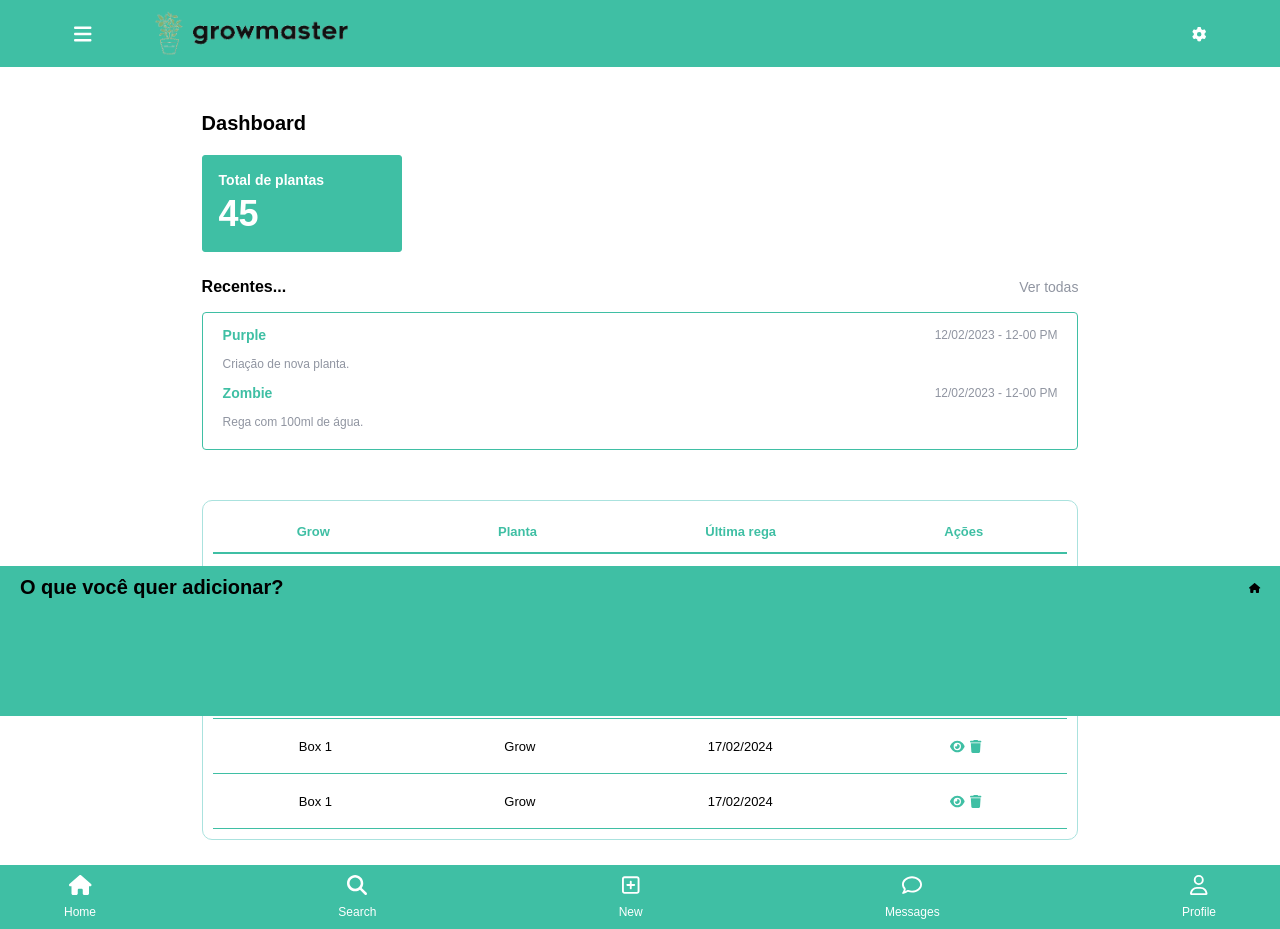
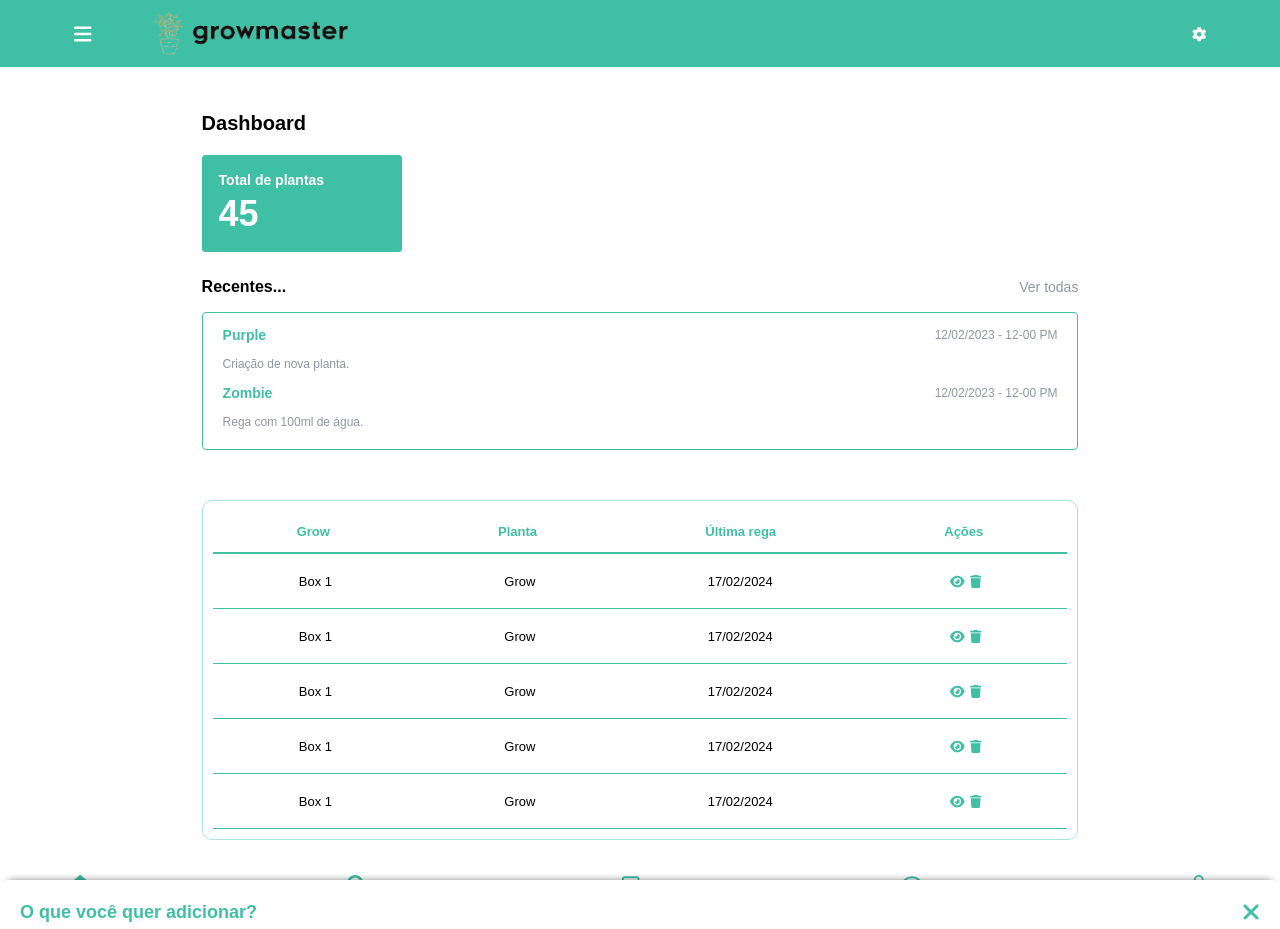
Before and after one commit to brunohenrique2002/growMaster, a Vue app: page /dashboard in a window 1280 px wide. Built offline with nearby package versions, Linux system fonts and the light colour scheme.

Commit message:
feat: adding bottom modal

```diff
--- a/src/components/molecules/MolBottomModal.vue
+++ b/src/components/molecules/MolBottomModal.vue
@@ -1,34 +1,128 @@
 <template>
-    <div class="modal">
-        <div class="modal__header">
-            <h1>O que você quer adicionar?</h1>
-            <AtIcons :icon="['fas', 'house']" />
+    <div class="background" :class="{ active: modalStore.isActiveModal }"></div>
+    <div class="modal" :class="{ active: modalStore.isActiveModal }">
+        <div class="modal__container">
+            <div class="modal__header">
+                <h1 class="modal__title">O que você quer adicionar?</h1>
+                <AtIcons class="modal__close" :icon="['fas', 'xmark']" @click="toggleModal" />
+            </div>
+            <div class="modal__content">
+                <div class="modal__items" v-for="(icon, index) in icons" :key="index">
+                    <AtIcons class="modal__icon" :icon="icon.icon" />
+                    <p class="modal__text-add">{{ icon.text }}</p>
+                </div>
+            </div>
         </div>
-        <slot></slot>
     </div>
 </template>
 <script lang="ts">
-import { defineComponent } from 'vue'
+import { defineComponent, ref, watch } from 'vue'
 import AtIcons from '@/components/atoms/AtIcons.vue'
+import { useStoreModals } from '@/store/StoreModals'
 
 export default defineComponent({
-    name: 'MolBottomModal',
+    name: 'MolmodalStore',
     components: {
         AtIcons
     },
-    setup() {
-        return {}
-    }
+
+    setup(props, { emit }) {
+        const modalStore = useStoreModals();
+        const icons = [
+            { icon: ['fas', 'cannabis'], text: 'Planta' },
+            { icon: ['fas', 'campground'], text: 'Grow' },
+            { icon: ['fas', 'droplet'], text: 'Rega rápida' },
+        ]
+
+
+        const toggleModal = () => {
+            modalStore.toggleModal();
+            console.log(modalStore.isActiveModal);
+        }
+        watch(
+            () => modalStore.isActiveModal,
+
+            (newValue) => {
+                const body = document.querySelector('body');
+                if (body) {
+                    body.style.overflow = newValue ? 'hidden' : '';
+                }
+            }
+        );
+
+        return {
+            icons, toggleModal, modalStore
+
+        }
+    },
 })
 </script>
 <style scoped lang="scss">
+.background {
+
+    &.active {
+        background-color: #818181c7;
+        width: 100%;
+        height: 85%;
+        position: fixed;
+        top: 0;
+    }
+}
+
 .modal {
     position: fixed;
-    background-color: var(--color-primary);
+    background-color: white;
     width: 100%;
-    min-height: 150px;
-    bottom: 84px;
-    padding: 1rem 2rem;
+    min-height: 160px;
+    bottom: -30%;
+    transition: bottom 0.2s ease;
+    padding: 2rem;
+    color: var(--color-primary);
+    box-shadow: 0px -7px 9px -9px rgba(0, 0, 0, 0.75);
+    border-radius: 10px 10px 0 0;
+    border-bottom: 1px solid var(--color-primary);
+
+    &.active {
+        transition: bottom 0.2s ease;
+        bottom: 86px;
+    }
+
+    &__text-add {
+        font-size: 1.2rem;
+    }
+
+    &__icon {
+        font-size: 2.0rem;
+        margin-bottom: .7rem;
+        color: var(--color-primary);
+    }
+
+    &__container {
+        display: flex;
+        flex-direction: column;
+    }
+
+    &__content {
+        width: 100%;
+        display: flex;
+        justify-content: space-around;
+        align-items: center;
+        margin-top: 3rem;
+    }
+
+    &__items {
+        display: flex;
+        flex-direction: column;
+        align-items: center;
+    }
+
+    &__title {
+        font-size: 1.8rem
+    }
+
+    &__close {
+        font-size: 2.4rem;
+    }
 
     &__header {
         display: flex;
--- a/src/components/molecules/MolMenu.vue
+++ b/src/components/molecules/MolMenu.vue
@@ -1,7 +1,7 @@
 <template>
    <div class="menu">
       <AtIcons @click="showSide" :icon="['fas', 'bars']" size="2x" />
-      <div class="menu__sidebar" :class="{ active: menuStore.isActive }">
+      <div class="menu__sidebar" :class="{ active: sideStore.isActive }">
          <div class="menu__sidebar-header">
             <h1>Side Grow</h1>
             <AtIcons @click="showSide" :icon="['fas', 'angles-left']" size="2x" />
@@ -20,13 +20,13 @@
 <script lang="ts">
 import { defineComponent, ref, watch } from 'vue'
 import { useRouter } from 'vue-router';
-import { useMenuStore } from '@/store/Menu'
+import { useStoreModals } from '@/store/StoreModals'
 import AtIcons from '@/components/atoms/AtIcons.vue'
 export default defineComponent({
    components: { AtIcons },
    setup() {
       const router = useRouter();
-      const menuStore = useMenuStore();
+      const sideStore = useStoreModals();
 
       const sideList = ref([
          {
@@ -44,7 +44,7 @@ export default defineComponent({
       ])
 
       const showSide = () => {
-         menuStore.showSide();
+         sideStore.showSide();
       }
       const handleAction = (item: any) => {
          if (item.action) {
@@ -53,17 +53,17 @@ export default defineComponent({
       };
 
       watch(
-         () => menuStore.isActive,
+         () => sideStore.isActive,
 
          (newValue) => {
             const body = document.querySelector('body');
             if (body) {
-               body.style.overflow = 'hidden';
+               body.style.overflow = newValue ? 'hidden' : '';
             }
          }
       );
 
-      return { menuStore, showSide, sideList, handleAction }
+      return { sideStore, showSide, sideList, handleAction }
    }
 })
 </script>
--- a/src/components/organisms/OrgNavBar.vue
+++ b/src/components/organisms/OrgNavBar.vue
@@ -12,13 +12,15 @@
     </div>
 </template>
 <script lang="ts">
-import { defineComponent } from 'vue';
+import { defineComponent, ref } from 'vue';
 import AtIcons from '@/components/atoms/AtIcons.vue'
 import MolBottomModal from '@/components/molecules/MolBottomModal.vue'
+import { useStoreModals } from '@/store/StoreModals'
 export default defineComponent({
     name: 'NavBar',
     components: { AtIcons, MolBottomModal },
     setup() {
+        const showModal = useStoreModals();
         const navItens = [
             {
                 icon: ['fas', 'house'],
@@ -32,7 +34,8 @@ export default defineComponent({
                 icon: ['far', 'square-plus'],
                 text: 'New',
                 action: () => {
-                    showModal()
+                    showModal.toggleModal()
+                    console.log(showModal.isActive);
                 }
             },
             {
@@ -44,14 +47,13 @@ export default defineComponent({
                 text: 'Profile'
             },
         ]
-        const showModal = () => {
-            console.log("Show Modal");
-        }
+
         const handleAction = (item: any) => {
             if (item.action) {
                 item.action()
             }
         }
+
         return {
             navItens, handleAction, showModal
         };
@@ -60,16 +62,17 @@ export default defineComponent({
 </script>
 <style scoped lang="scss">
 .org-navBar {
-    background: var(--color-primary);
+    background-color: white;
     padding: 1em 0em;
     display: flex;
     justify-content: center;
+    position: relative;
 
     &__list-container {
         display: flex;
         justify-content: space-between;
         padding: 0;
-        color: var(--color-white);
+        color: var(--color-primary);
     }
 
     &__itens {
--- a/src/store/Menu.ts
+++ b/src/store/StoreModals.ts
@@ -1,12 +1,16 @@
 import { defineStore } from 'pinia';
 
-export const useMenuStore = defineStore('menu', {
+export const useStoreModals = defineStore('modals', {
     state: () => ({
         isActive: false,
+        isActiveModal: false
     }),
     actions: {
         showSide() {
             this.isActive = !this.isActive;
         },
+        toggleModal() {
+            this.isActiveModal = !this.isActiveModal;
+        },
     },
 });
```
Also changed, not shown: src/plugins/font-awesome.ts (+8 -0 lines).
